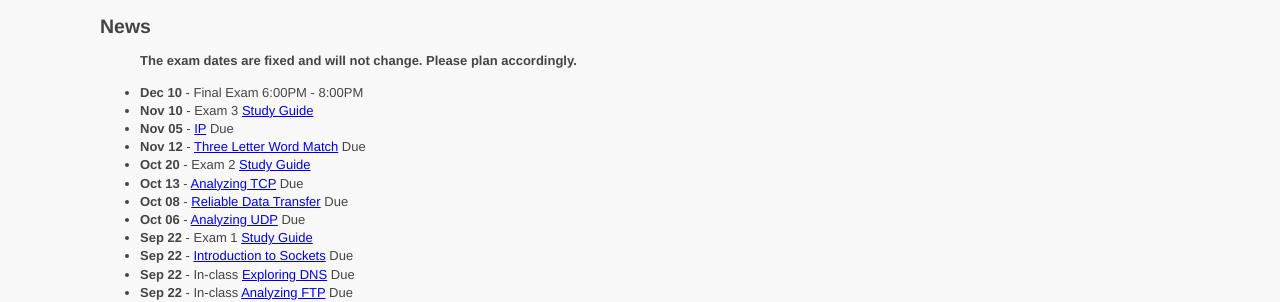
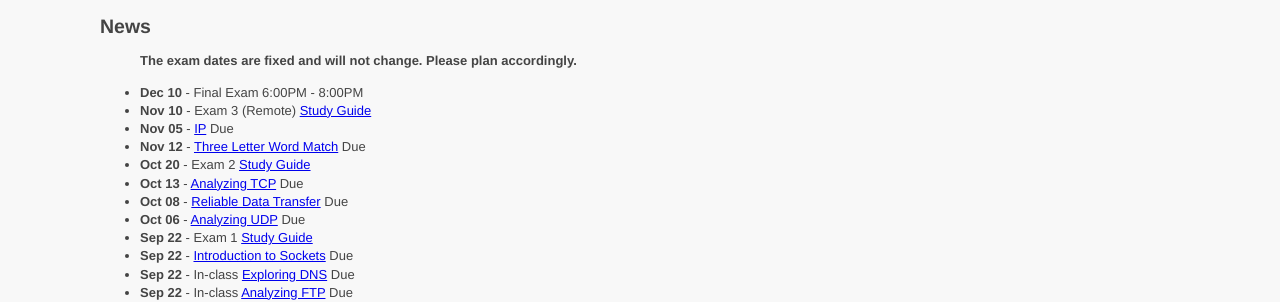
Before and after one commit to ycpcs/cs330-fall2026, a Jekyll site: the page built from index.md, in a window 1280 px wide. Shown: the part 357-659 px from the top of the page. Built offline with Jekyll 4.4.1, drawn with Linux system fonts in a browser that asks for light colours.

Commit message:
update index

```diff
--- a/index.md
+++ b/index.md
@@ -26,7 +26,7 @@ This is your central hub for all course-related information, including announcem
 > **The exam dates are fixed and will not change. Please plan accordingly.**
 
 * **Dec 10** - Final Exam 6:00PM - 8:00PM
-* **Nov 10** - Exam 3 [Study Guide](schedule/exams/exam-3-guide.html)
+* **Nov 10** - Exam 3 (Remote) [Study Guide](schedule/exams/exam-3-guide.html)
 * **Nov 05** - [IP](assignments/wireshark-ip.html) Due
 * **Nov 12** - [Three Letter Word Match](assignments/tlm.html) Due
 * **Oct 20** - Exam 2 [Study Guide](schedule/exams/exam-2-guide.html)
```
